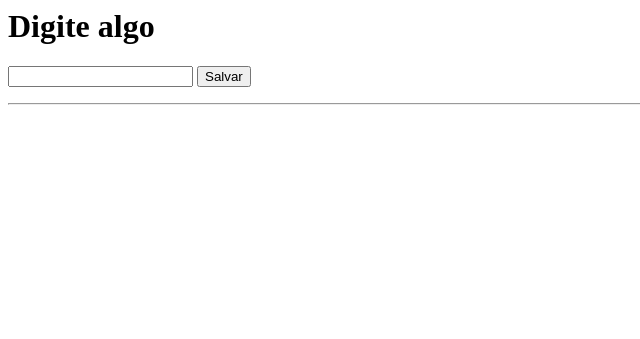
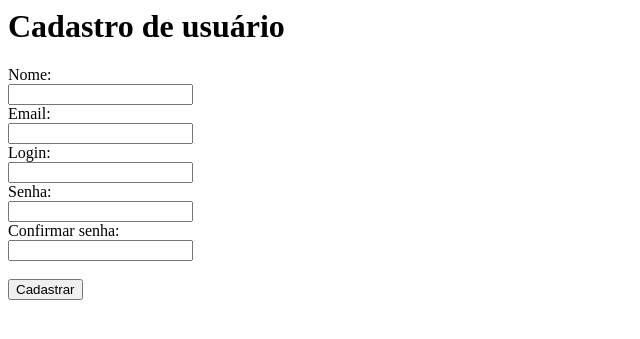
Before and after one commit to jhoann7/Projeto_do_Koiti_-faculdade-, a Django app: template home/templates/home.html in a window 1280 px wide. Shown: the top 339 px of the page, without its empty margins (0-640 px from the left). Run offline with Django 3.2, Linux system fonts and the light colour scheme; the template is opened without the code that fills it, so the values that code supplies are empty.

Commit message:
Atualizando página de cadastro!

```diff
--- a/home/models.py
+++ b/home/models.py
@@ -3,3 +3,9 @@ from django.db import models
 # Create your models here.
 class Usuario(models.Model):
     nome = models.CharField(max_length=50)
+    email = models.CharField(max_length=50)
+    login = models.CharField(max_length=20, unique=True)
+    senha = models.CharField(max_length=128)
+
+    def __str__(self):
+        return self.nome
--- a/home/templates/home.html
+++ b/home/templates/home.html
@@ -1,7 +1,20 @@
-<h1>Digite algo</h1>
-<form action="/home/" method="POST">
+<h1>Cadastro de usuário</h1>
+<form method="Post">
     {% csrf_token %}
-    <input type="text" name="nome">
-    <input type="submit" value="Salvar">
+    <label>Nome:</label><br>
+    <input type="text" name="nome" required><br>
+
+    <label>Email:</label><br>
+    <input type="text" name="email" required><br>
+
+    <label>Login:</label><br>
+    <input type="text" name="login" required><br>
+
+    <label>Senha:</label><br>
+    <input type="password" name="senha" required><br>
+
+    <label>Confirmar senha:</label><br>
+    <input type="password" name="confirmar_senha" required><br><br>
+
+    <input type="submit" value="Cadastrar">
 </form>
-<hr>
--- a/projeto_koiti/projeto_koiti/urls.py
+++ b/projeto_koiti/projeto_koiti/urls.py
@@ -16,7 +16,10 @@ Including another URLconf
 """
 from django.contrib import admin
 from django.urls import path
+from home.views import home, cadastro
 
 urlpatterns = [
     path('admin/', admin.site.urls),
+    path("home/", home),
+    path("cadastro/", cadastro)
 ]
```
Also changed, not shown: home/views.py (+20 -4 lines), projeto_koiti/urls.py (+4 -3 lines).
